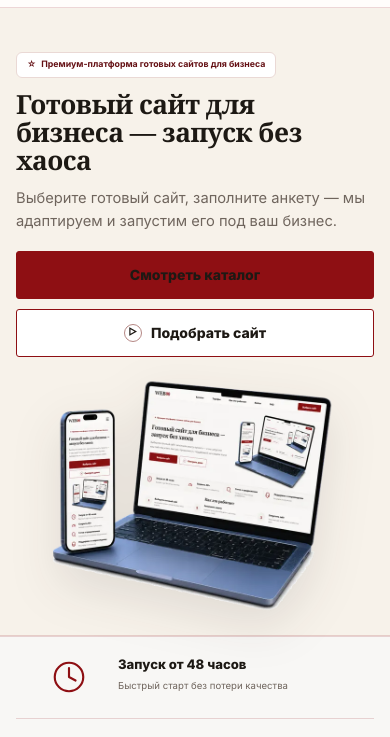
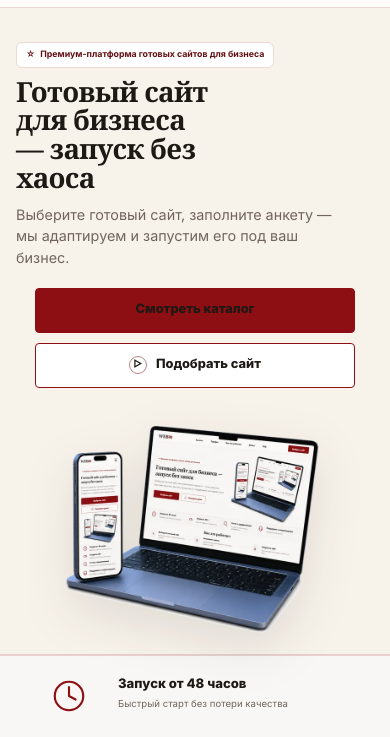
Before and after one commit to kattta222-cmd/web00-pro, a plain HTML site: page index.html in a window 390 px wide. Shown: the part 57-794 px from the top of the page. Drawn offline with Linux system fonts and the light colour scheme.

Commit message:
feat: integrate responsive matryoshka hero

```diff
--- a/assets/css/home.css
+++ b/assets/css/home.css
@@ -2735,3 +2735,82 @@ body[data-page="home"] .hero-matryoshka img {
     filter: drop-shadow(0 16px 24px rgba(38, 29, 24, 0.11));
   }
 }
+
+/* Matryoshka hero mobile composition V2: premium rhythm, not desktop shrink. */
+@media (max-width: 767px) {
+  body[data-page="home"] .mock-hero__grid {
+    gap: 12px !important;
+    padding-top: 20px !important;
+  }
+
+  body[data-page="home"] .mock-hero__copy {
+    padding-top: 14px !important;
+  }
+
+  body[data-page="home"] .mock-badge {
+    margin-bottom: 10px;
+    padding: 5px 9px;
+  }
+
+  body[data-page="home"] .mock-hero h1 {
+    width: min(100%, 12.7ch) !important;
+    max-width: 12.7ch !important;
+    font-size: clamp(1.62rem, 7.1vw, 2.02rem) !important;
+    line-height: 1.04 !important;
+    letter-spacing: -0.025em !important;
+  }
+
+  body[data-page="home"] .mock-hero p {
+    width: min(100%, 320px) !important;
+    max-width: 320px !important;
+    margin-top: 12px !important;
+    font-size: clamp(0.9rem, 3.35vw, 0.98rem) !important;
+    line-height: 1.5;
+  }
+
+  body[data-page="home"] .mock-actions {
+    width: 100% !important;
+    max-width: 100% !important;
+    display: flex !important;
+    flex-direction: column !important;
+    align-items: center !important;
+    justify-content: flex-start !important;
+    justify-items: initial !important;
+    margin: 18px 0 0 !important;
+    gap: 10px !important;
+  }
+
+  body[data-page="home"] .mock-btn {
+    width: min(100%, 320px) !important;
+    max-width: calc(100vw - 32px) !important;
+    min-width: 0 !important;
+    min-height: 45px !important;
+    display: inline-flex !important;
+    align-items: center !important;
+    justify-content: center !important;
+    border-radius: 4px;
+    padding-inline: 14px;
+    font-size: clamp(0.8rem, 3.25vw, 0.9rem);
+    transform: none !important;
+  }
+
+  body[data-page="home"] .hero-matryoshka {
+    width: min(78vw, 340px);
+    margin-top: 20px;
+    margin-bottom: 6px;
+  }
+}
+
+@media (max-width: 374px) {
+  body[data-page="home"] .mock-actions {
+    width: 100% !important;
+  }
+
+  body[data-page="home"] .mock-btn {
+    width: min(100%, 312px) !important;
+  }
+
+  body[data-page="home"] .hero-matryoshka {
+    width: min(76vw, 310px);
+  }
+}
```
Also changed, not shown: 3 other files.
